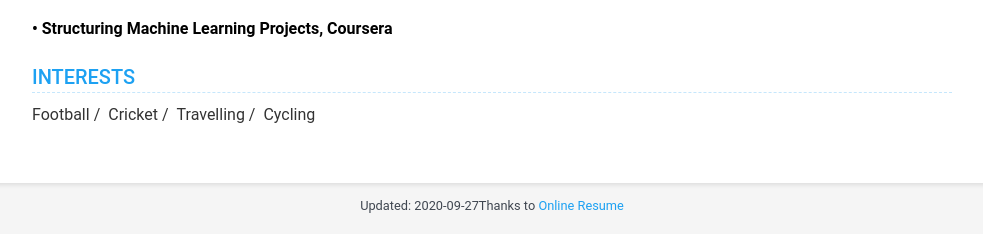
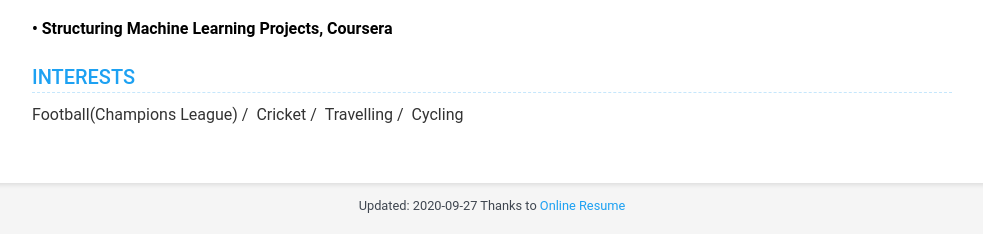
Before and after one commit to umma-salma/hasanur-rahman.github.io, a Jekyll site: the page built from index.html, in a window 1280 px wide. Shown: the part 1672-1906 px from the top of the page, without its empty margins (148-1131 px from the left). Built offline with Jekyll 4.4.1, drawn with Linux system fonts in a browser that asks for light colours; nearby versions of some CDN libraries.

Commit message:
updated interest
Signed-off-by: Md. Hasanur Rahman <hasanurrahman690@gmail.com>

```diff
--- a/_data/data.yml
+++ b/_data/data.yml
@@ -35,7 +35,7 @@ interests:
   display: true
   title: Interests
   items:
-    - item: Football
+    - item: Football(Champions League)
       link:
     - item: Cricket
       link:
--- a/_includes/footer.html
+++ b/_includes/footer.html
@@ -3,7 +3,7 @@
 <footer class="footer">
     <div class="text-center">
         {% assign date_format = site.date_format | default: "%b %-d, %Y" %}
-        <small class="copyright">Updated: {{ site.time | date: date_format }}Thanks to
+        <small class="copyright">Updated: {{ site.time | date: date_format }} <span></span> Thanks to
             <a href="https://github.com/tarrex/online-resume" target="_blank">Online Resume</a></small>
     </div>
 </footer>
```
